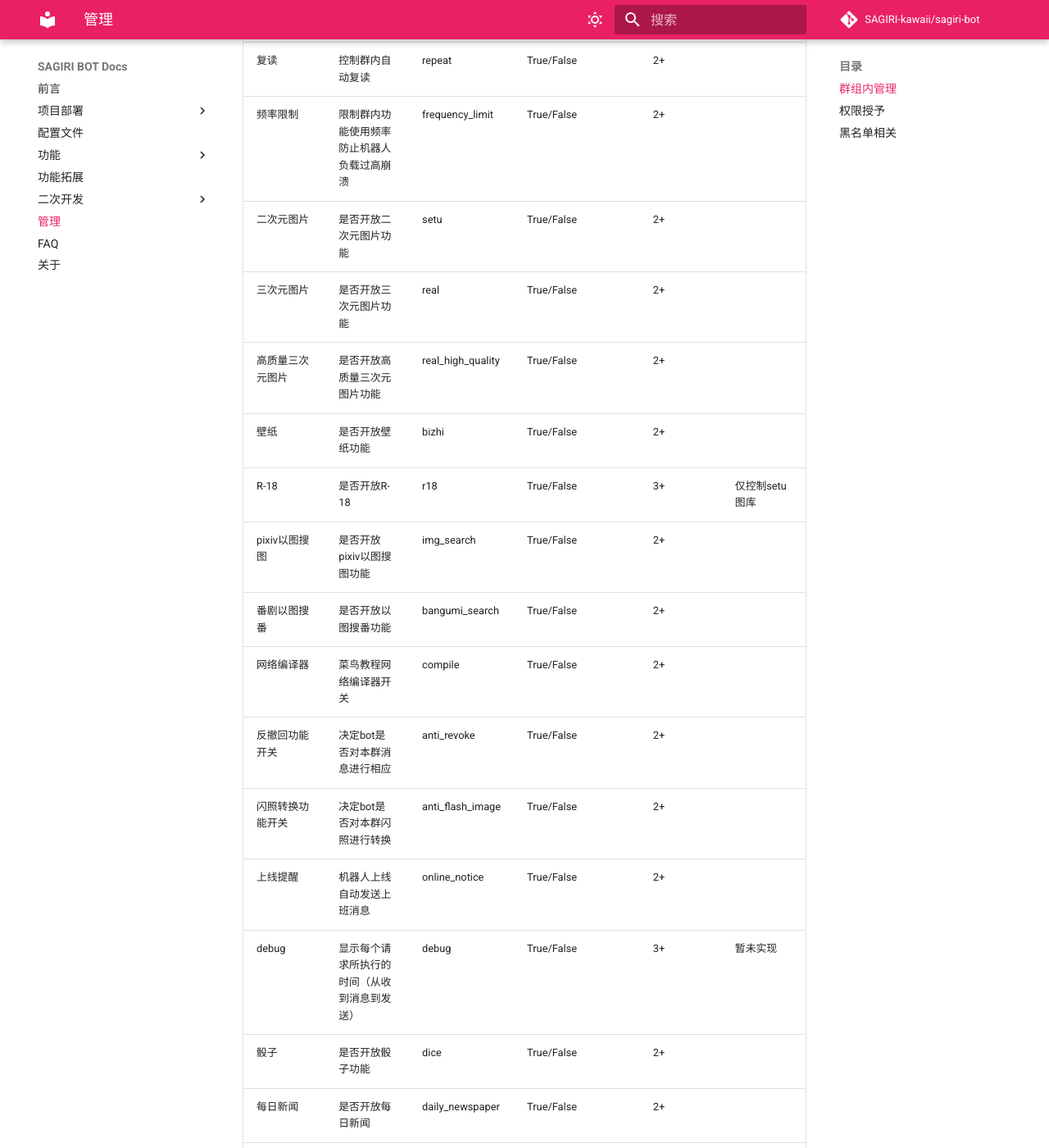
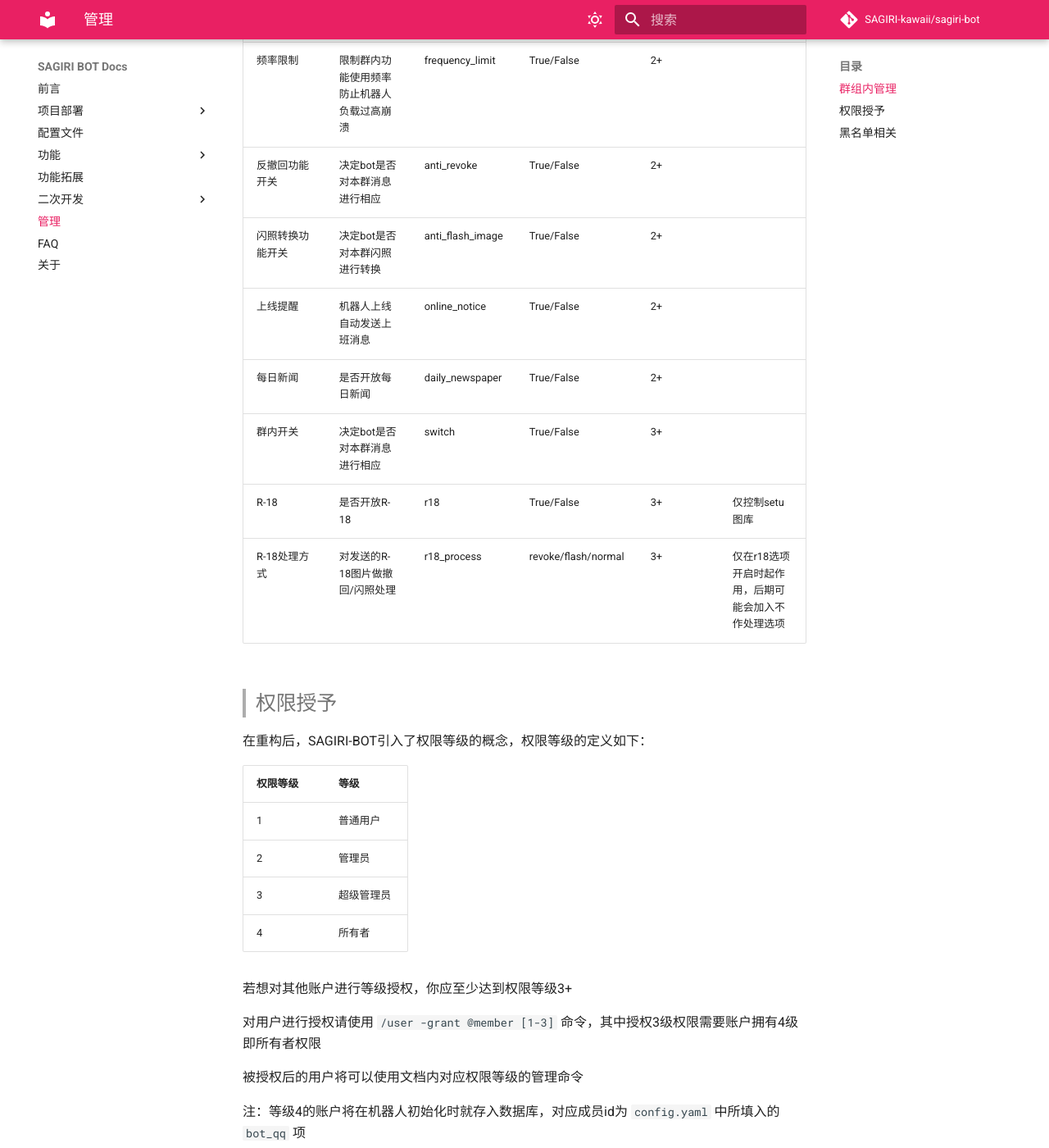
Before and after one commit to SAGIRI-kawaii/sagiri-bot, an MkDocs documentation site: the page built from docs/manage.md, in a window 1280 px wide and 1400 px high, scrolled down 354 px. Shown: the whole window at 82% size. Built offline with MkDocs 1.6.1 and Material for MkDocs 9.7.7, drawn with Linux system fonts in a browser that asks for light colours; comment, search, counter and statistics services are not loaded; some of the changed text lies outside the part shown.

Commit message:
update doc

```diff
--- a/docs/manage.md
+++ b/docs/manage.md
@@ -6,30 +6,16 @@
 
 使用示例： `setting -set setu=True real=True bizhi=True ...`
 
-| 名称 | 描述 | command | 合法value | 所需权限等级 | 备注 |
-| ------------ | ------------ | ------------ | ------------ | ------------ | --- |
-| 复读  | 控制群内自动复读 | repeat | True/False | 2+ |  |
+| 名称 | 描述 | command | 合法value             | 所需权限等级 | 备注 |
+| ------------ | ------------ | ------------ |---------------------| ------------ | --- |
 | 频率限制 | 限制群内功能使用频率防止机器人负载过高崩溃 | frequency_limit | True/False | 2+ |  |
-| 二次元图片 | 是否开放二次元图片功能 | setu | True/False | 2+ |  |
-| 三次元图片 | 是否开放三次元图片功能 | real | True/False | 2+ |  |
-| 高质量三次元图片 | 是否开放高质量三次元图片功能 | real_high_quality | True/False | 2+ |  |
-| 壁纸 | 是否开放壁纸功能 | bizhi | True/False | 2+ |  |
-| R-18 | 是否开放R-18 | r18 | True/False | 3+ | 仅控制setu图库 |
-| pixiv以图搜图 | 是否开放pixiv以图搜图功能 | img_search | True/False | 2+ |  |
-| 番剧以图搜番 | 是否开放以图搜番功能 | bangumi_search  | True/False | 2+ |  |
-| 网络编译器 | 菜鸟教程网络编译器开关 | compile | True/False | 2+ |  |
 | 反撤回功能开关 | 决定bot是否对本群消息进行相应 | anti_revoke | True/False | 2+ |  |
 | 闪照转换功能开关 | 决定bot是否对本群闪照进行转换 | anti_flash_image | True/False | 2+ |  |
 | 上线提醒 | 机器人上线自动发送上班消息 | online_notice | True/False | 2+ |  |
-| debug | 显示每个请求所执行的时间（从收到消息到发送） | debug | True/False | 3+ | 暂未实现 |
-| 骰子 | 是否开放骰子功能 | dice | True/False | 2+ |  |
 | 每日新闻 | 是否开放每日新闻 | daily_newspaper | True/False | 2+ |  |
 | 群内开关 | 决定bot是否对本群消息进行相应 | switch | True/False | 3+ |  |
-| 点歌平台 | 决定点歌功能的平台及开关 | music | off/wyy | 2+ | 目前只支持网易云平台 |
-| R-18处理方式 | 对发送的R-18图片做撤回/闪照处理 | r18_process | revoke/flashImage | 3+ | 仅在r18选项开启时起作用，后期可能会加入不作处理选项 |
-| 回复方式 | 决定bot被@时的反应 | speak_mode  | normal/rainbow/chat | 3+ |  |
-| 长文本形式 | 控制长文本是以图片还是文字方式发出 | long_text_type | img/text | 2+ | 长文本发送过多可能会被tx风控（仅部分功能启用） |
-| 语音合成 | 控制语音合成开关以及语音合成所用音色 | voice | off/腾讯语音合成API中音色对应的整数值 | 3+ | 音色列表可查阅[腾讯API文档](https://cloud.tencent.com/document/api/1073/34093#2.-.E8.BE.93.E5.85.A5.E5.8F.82.E6.95.B0)中 VoiceType |
+| R-18 | 是否开放R-18 | r18 | True/False | 3+ | 仅控制setu图库 |
+| R-18处理方式 | 对发送的R-18图片做撤回/闪照处理 | r18_process | revoke/flash/normal | 3+ | 仅在r18选项开启时起作用，后期可能会加入不作处理选项 |
 
 > ## 权限授予
 
@@ -44,7 +30,7 @@
 
 若想对其他账户进行等级授权，你应至少达到权限等级3+
 
-对用户进行授权请使用 `user -grant @member [1-3]` 命令，其中授权3级权限需要账户拥有4级即所有者权限
+对用户进行授权请使用 `/user -grant @member [1-3]` 命令，其中授权3级权限需要账户拥有4级即所有者权限
 
 被授权后的用户将可以使用文档内对应权限等级的管理命令
 
@@ -52,6 +38,6 @@
 
 > ## 黑名单相关
 
-- 加入黑名单：`blacklist -add @member`
-- 移除黑名单：`blacklist -remove @member`
+- 加入黑名单：`/blacklist -add @member`
+- 移除黑名单：`/blacklist -remove @member`
 - 注：权限要求2+
--- a/mkdocs.yml
+++ b/mkdocs.yml
@@ -44,6 +44,7 @@ nav:
     - Windows: deployment/windows.md
     - Linux: deployment/linux.md
     - Android: deployment/android.md
+    - Docker: deployment/docker.md
   - 配置文件: configuration.md
   - 功能:
     - 必要插件（建议不删除）: functions/required_module.md
```
Also changed, not shown: docs/deployment/android.md (+1 -1 lines), docs/deployment/docker.md (added, +95 -0 lines), docs/deployment/linux.md (+2 -2 lines), docs/deployment/windows.md (+2 -2 lines).
